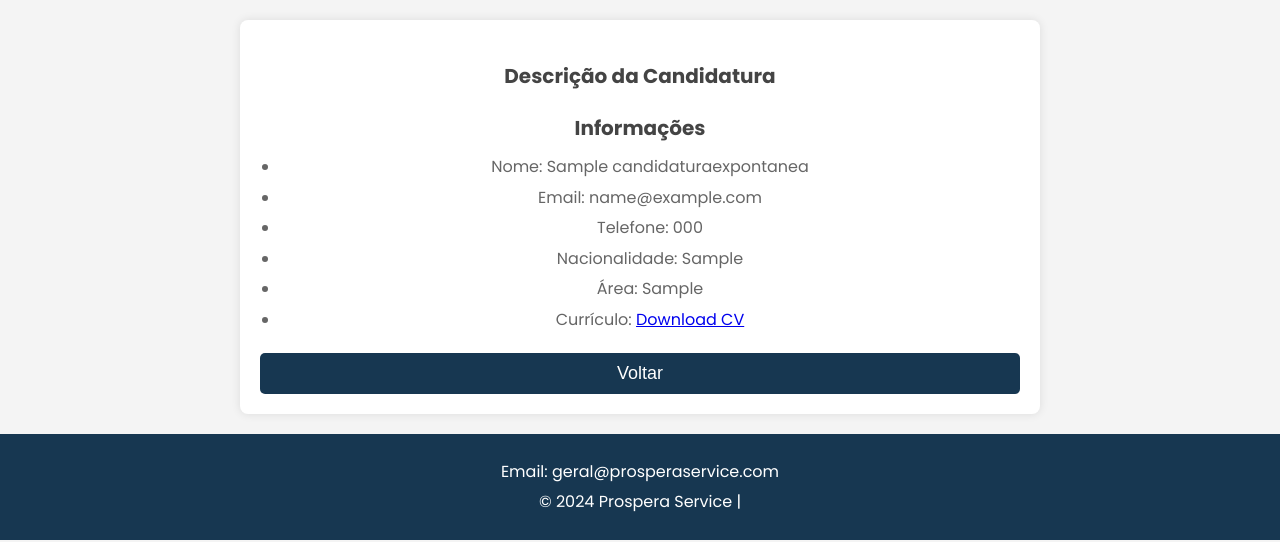
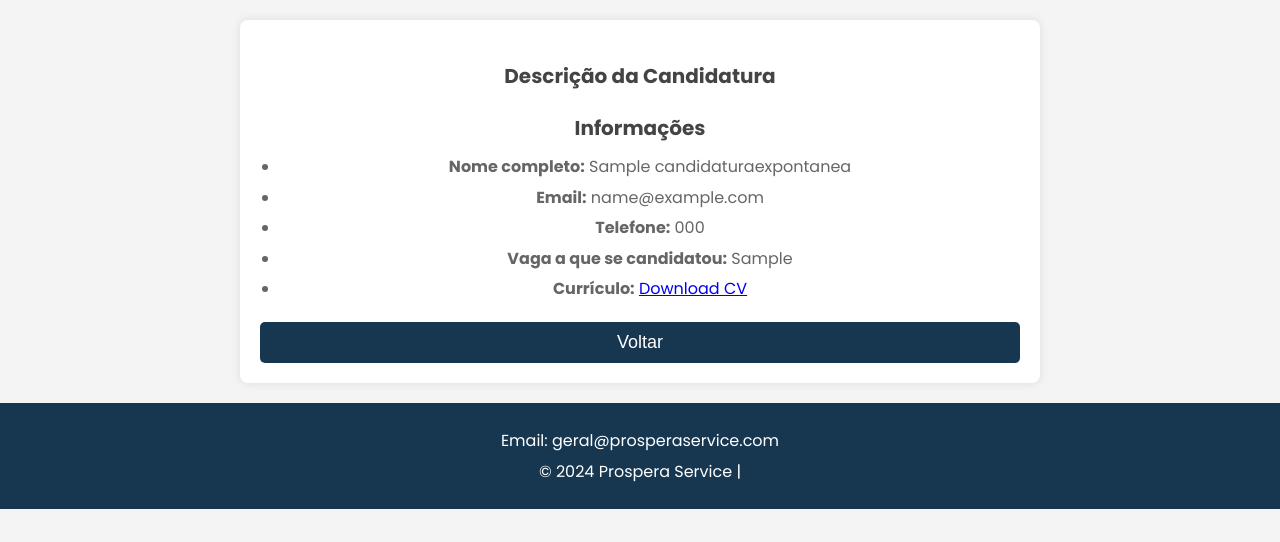
Before and after one commit to FabioCastanho/WebsiteProsperaService, a Flask app: page /detalhecandidatura/1 in a window 1280 px wide. Shown: the part 90-632 px from the top of the page. Run offline with Flask 3, Linux system fonts and the light colour scheme; tables that the repository leaves empty or names only in its code hold one stand-in row (values such as "Sample post"); some libraries are stand-ins or nearby versions.

Commit message:
candidatura recebidas de vagas corrigido

```diff
--- a/app.py
+++ b/app.py
@@ -141,6 +141,27 @@ def detalhecandidatura(candidatura_id):
 
     return render_template('detalhecandidatura.html', candidatura = candidatura)
 
+@app.route('/detalhecandidaturavaga/<int:candidatura_id>')
+def detalhecandidaturavaga(candidatura_id):
+    cur = mysql.connection.cursor()
+
+    cur.execute("""
+        SELECT c.id, c.nome, c.email, c.telefone, c.cv, v.titulo AS nome_vaga
+        FROM t_candidaturavaga c
+        JOIN t_vaga v ON c.id_vaga = v.id
+        WHERE c.id = %s
+    """, (candidatura_id,))
+
+    candidatura = cur.fetchone()
+    cur.close()
+
+    if candidatura is None:
+        return "Candidatura não encontrada", 404
+
+    return render_template('detalhecandidatura.html', candidatura=candidatura)
+
+
+
 @app.route('/detalhepedido/<int:pedido_id>')
 def detalhepedido(pedido_id):
     cur = mysql.connection.cursor()
@@ -195,40 +216,47 @@ def formulariovaga(vaga_id):
 
 @app.route('/candidaturasrecebidas', methods=['GET'])
 def candidaturasrecebidas():
-
     location = request.args.get('location', '')
     job_type = request.args.get('jobType', '')
     search = request.args.get('search', '')
-    tipo_candidatura = request.args.get('tipo_candidatura', 'todas')  # 'todas', 'vaga', 'espontanea'
+    tipo_candidatura = request.args.get('tipo_candidatura', 'todas')
 
-    query = """
+    query_espontanea = """
         SELECT 'espontanea' AS tipo, id, nome, email, telefone, Nacionalidade, area, NULL AS vaga_titulo
         FROM t_candidaturaexpontanea
-        UNION
+        WHERE 1=1
+    """
+
+    query_vaga = """
         SELECT 'vaga' AS tipo, cv.id, cv.nome, cv.email, cv.telefone, cv.Nacionalidade, v.area, v.titulo AS vaga_titulo
         FROM t_candidaturavaga cv
         JOIN t_vaga v ON cv.id_vaga = v.id
-        WHERE 1 = 1
+        WHERE 1=1
     """
 
     params = []
 
     if search:
-        query += " AND (nome LIKE %s OR email LIKE %s)"
+        query_espontanea += " AND (nome LIKE %s OR email LIKE %s)"
+        query_vaga += " AND (cv.nome LIKE %s OR cv.email LIKE %s)"
         params.extend(['%' + search + '%', '%' + search + '%'])
 
     if location:
-        query += " AND (Nacionalidade = %s)"
+        query_espontanea += " AND (Nacionalidade = %s)"
+        query_vaga += " AND (cv.Nacionalidade = %s)"
         params.append(location)
 
     if job_type:
-        query += " AND (v.tipo_contrato = %s)"
+        query_vaga += " AND (v.tipo_contrato = %s)"
         params.append(job_type)
 
+    # Filtra por tipo de candidatura
     if tipo_candidatura == 'espontanea':
-        query = query.replace("UNION", "WHERE tipo = 'espontanea'")
+        query = query_espontanea
     elif tipo_candidatura == 'vaga':
-        query = query.replace("UNION", "WHERE tipo = 'vaga'")
+        query = query_vaga
+    else:
+        query = f"{query_espontanea} UNION {query_vaga}"
 
     cur = mysql.connection.cursor()
     cur.execute(query, params)
@@ -283,6 +311,29 @@ def download_cv(candidatura_id):
         mimetype='application/pdf'
     )
 
+@app.route('/download_cv_vaga/<int:candidatura_id>')
+def download_cv_vaga(candidatura_id):
+    cur = mysql.connection.cursor()
+    cur.execute("SELECT cv FROM t_candidaturavaga WHERE id = %s", (candidatura_id,))
+    resultado = cur.fetchone()
+    cur.close()
+
+    if resultado is None:
+        return "Candidatura não encontrada", 404
+
+    cv_data = resultado[0]
+
+    if cv_data is None:
+        return "CV não disponível", 404
+
+    return send_file(
+        io.BytesIO(cv_data),
+        as_attachment=True,
+        download_name="CV_Vaga.pdf",  # Nome do arquivo baixado
+        mimetype='application/pdf'
+    )
+
+
 app.config['MYSQL_HOST'] = 'localhost'
 app.config['MYSQL_USER'] = 'root'
 app.config['MYSQL_PASSWORD'] = ''
--- a/templates/detalhecandidatura.html
+++ b/templates/detalhecandidatura.html
@@ -41,12 +41,24 @@
 
         <h2>Informações</h2>
         <ul>
-          <li>Nome: {{ candidatura[1] }}</li>
-          <li>Email: {{ candidatura[2] }}</li>
-          <li>Telefone: {{ candidatura[3] }}</li>
-          <li>Nacionalidade: {{ candidatura[4] }}</li>
-          <li>Área: {{ candidatura[5] }}</li>
-          <li>Currículo: <a href="{{ url_for('download_cv', candidatura_id=candidatura[0]) }}" download>Download CV</a></li>
+          {% if candidatura[0] == 'espontanea' %}
+          <li><strong>Nome:</strong> {{ candidatura[1] }}</li>
+          <li><strong>Email:</strong> {{ candidatura[2] }}</li>
+          <li><strong>Telefone:</strong> {{ candidatura[3] }}</li>
+          <li><strong>Nacionalidade:</strong> {{ candidatura[4] }}</li>
+          <li><strong>Área:</strong> {{ candidatura[5] }}</li>
+          <li><strong>Currículo:</strong>
+              <a href="{{ url_for('download_cv', candidatura_id=candidatura[0]) }}" download>Download CV</a>
+          </li>
+          {% else %}
+            <li><strong>Nome completo:</strong> {{ candidatura[1] }}</li>
+            <li><strong>Email:</strong> {{ candidatura[2] }}</li>
+            <li><strong>Telefone:</strong> {{ candidatura[3] }}</li>
+            <li><strong>Vaga a que se candidatou:</strong> {{ candidatura[5] }}</li> <!-- Nome da vaga -->
+            <li><strong>Currículo:</strong>
+                <a href="{{ url_for('download_cv_vaga', candidatura_id=candidatura[0]) }}" download>Download CV</a>
+            </li>
+          {% endif %}
         </ul>
         <form action="{{ url_for('candidaturasrecebidas') }}">
           <button class="btn-candidatar">Voltar</button>
--- a/templates/index.html
+++ b/templates/index.html
@@ -135,7 +135,7 @@
         >
         <div>
           <span class="texto-ou">ou</span>
-          <a href="formularioEspontaneo" class="botao-secundario"
+          <a href="formularioespontaneo" class="botao-secundario"
             >ENVIAR CANDIDATURA ESPONTÂNEA</a
           >
         </div>
```
Also changed, not shown: templates/candidaturasrecebidas.html (+8 -1 lines).
